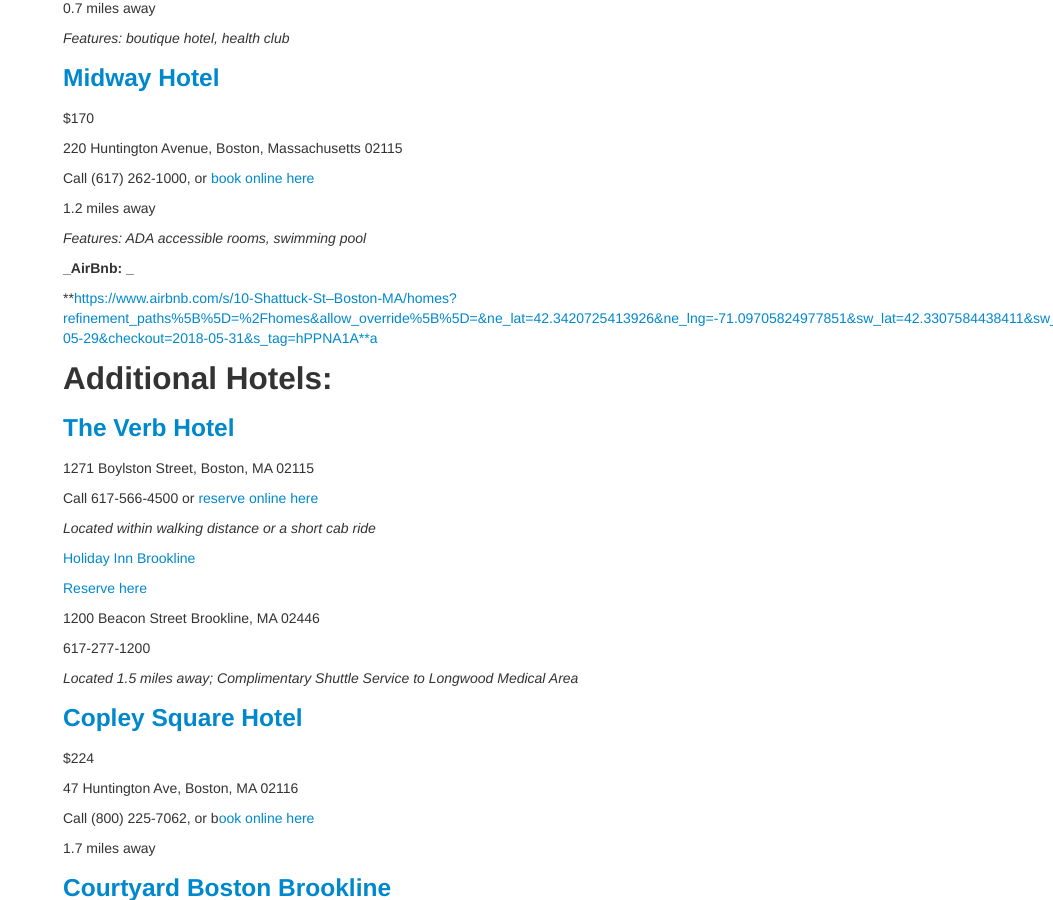
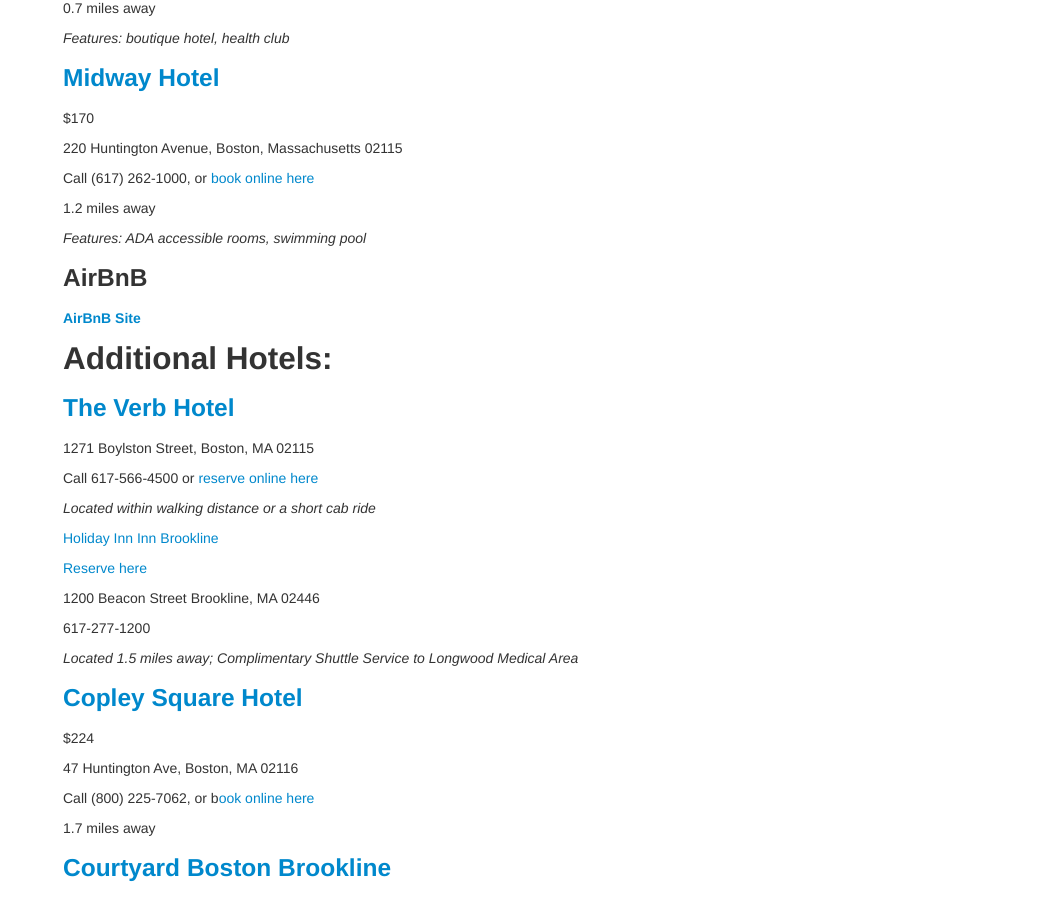
Before and after one commit to dcppc/2018-may-workshop, a Jekyll site: the page built from docs/hotels.md, in a window 1280 px wide and 900 px high, scrolled down 794 px. Shown: the whole window, without its empty margins (227-1280 px from the left). Built offline with Jekyll 4.4.1, drawn with Linux system fonts in a browser that asks for light colours.

Commit message:
shorten link with tinyurl

```diff
--- a/docs/hotels.md
+++ b/docs/hotels.md
@@ -57,9 +57,9 @@ Call (617) 262-1000, or [book online here](https://www.hotels.com/ho115097/?q-ch
 
 *Features: ADA accessible rooms, swimming pool*
 
-**_AirBnb: _**
+### AirBnB
 
-**[https://www.airbnb.com/s/10-Shattuck-St--Boston-MA/homes?refinement_paths%5B%5D=%2Fhomes&allow_override%5B%5D=&ne_lat=42.3420725413926&ne_lng=-71.09705824977851&sw_lat=42.3307584438411&sw_lng=-71.11008305675483&zoom=16&search_by_map=true&checkin=2018-05-29&checkout=2018-05-31&s_tag=hPPNA1A**a](https://www.airbnb.com/s/10-Shattuck-St--Boston-MA/homes?refinement_paths%5B%5D=%2Fhomes&allow_override%5B%5D=&ne_lat=42.3420725413926&ne_lng=-71.09705824977851&sw_lat=42.3307584438411&sw_lng=-71.11008305675483&zoom=16&search_by_map=true&checkin=2018-05-29&checkout=2018-05-31&s_tag=hPPNA1Aa)
+[**AirBnB Site**](https://tinyurl.com/ybots8s3)
 
 ## Additional Hotels:
 
@@ -67,11 +67,11 @@ Call (617) 262-1000, or [book online here](https://www.hotels.com/ho115097/?q-ch
 
 1271 Boylston Street, Boston, MA 02115
 
-Call 617-566-4500 or [reserve online here ](http://www.theverbhotel.com/)
+Call 617-566-4500 or [reserve online here](http://www.theverbhotel.com/)
 
 *Located within walking distance or a short cab ride*
 
-[Holiday](https://www.holidayinn.com/hotels/us/en/find-hotels/hotel/rooms?qDest=1200%2520Beacon%2520Street%2520Brookline%2520Massachusetts%2520United%2520States&qCiMy=102018&qCiD=8&qCoMy=102018&qCoD=11&qAdlt=1&qChld=0&qRms=1&qRtP=6CBARC&qIta=99801505&qGrpCd=AIP&qSlH=BKLMA&qAkamaiCC=US&qSrt=sBR&qBrs=ic.ki.ul.in.cp.vn.hi.ex.cv.rs.cw.sb.ma&qWch=0&qSmP=1&setPMCookies=true&icdv=99801505)[ Inn Brookline](https://www.ihg.com/holidayinn/hotels/us/en/find-hotels/hotel/rooms?qDest=1200%2520Beacon%2520Street%2520Brookline%2520Massachusetts%2520United%2520States&qCiMy=102018&qCiD=9&qCoMy=102018&qCoD=11&qAdlt=1&qChld=0&qRms=1&qRtP=6CBARC&qIta=99801505&qGrpCd=AIP&qSlH=BKLMA&qAkamaiCC=US&qSrt=sBR&qBrs=ic.ki.ul.in.cp.vn.hi.ex.cv.rs.cw.sb.ma&qWch=0&qSmP=1&setPMCookies=true&icdv=99801505)
+[Holiday Inn](https://www.holidayinn.com/hotels/us/en/find-hotels/hotel/rooms?qDest=1200%2520Beacon%2520Street%2520Brookline%2520Massachusetts%2520United%2520States&qCiMy=102018&qCiD=8&qCoMy=102018&qCoD=11&qAdlt=1&qChld=0&qRms=1&qRtP=6CBARC&qIta=99801505&qGrpCd=AIP&qSlH=BKLMA&qAkamaiCC=US&qSrt=sBR&qBrs=ic.ki.ul.in.cp.vn.hi.ex.cv.rs.cw.sb.ma&qWch=0&qSmP=1&setPMCookies=true&icdv=99801505)[ Inn Brookline](https://www.ihg.com/holidayinn/hotels/us/en/find-hotels/hotel/rooms?qDest=1200%2520Beacon%2520Street%2520Brookline%2520Massachusetts%2520United%2520States&qCiMy=102018&qCiD=9&qCoMy=102018&qCoD=11&qAdlt=1&qChld=0&qRms=1&qRtP=6CBARC&qIta=99801505&qGrpCd=AIP&qSlH=BKLMA&qAkamaiCC=US&qSrt=sBR&qBrs=ic.ki.ul.in.cp.vn.hi.ex.cv.rs.cw.sb.ma&qWch=0&qSmP=1&setPMCookies=true&icdv=99801505)
 
 [Reserve here](https://www.holidayinn.com/hotels/us/en/find-hotels/hotel/rooms?qDest=1200%2520Beacon%2520Street%2520Brookline%2520Massachusetts%2520United%2520States&qCiMy=102018&qCiD=8&qCoMy=102018&qCoD=11&qAdlt=1&qChld=0&qRms=1&qRtP=6CBARC&qIta=99801505&qGrpCd=AIP&qSlH=BKLMA&qAkamaiCC=US&qSrt=sBR&qBrs=ic.ki.ul.in.cp.vn.hi.ex.cv.rs.cw.sb.ma&qWch=0&qSmP=1&setPMCookies=true&icdv=99801505)
 
```
